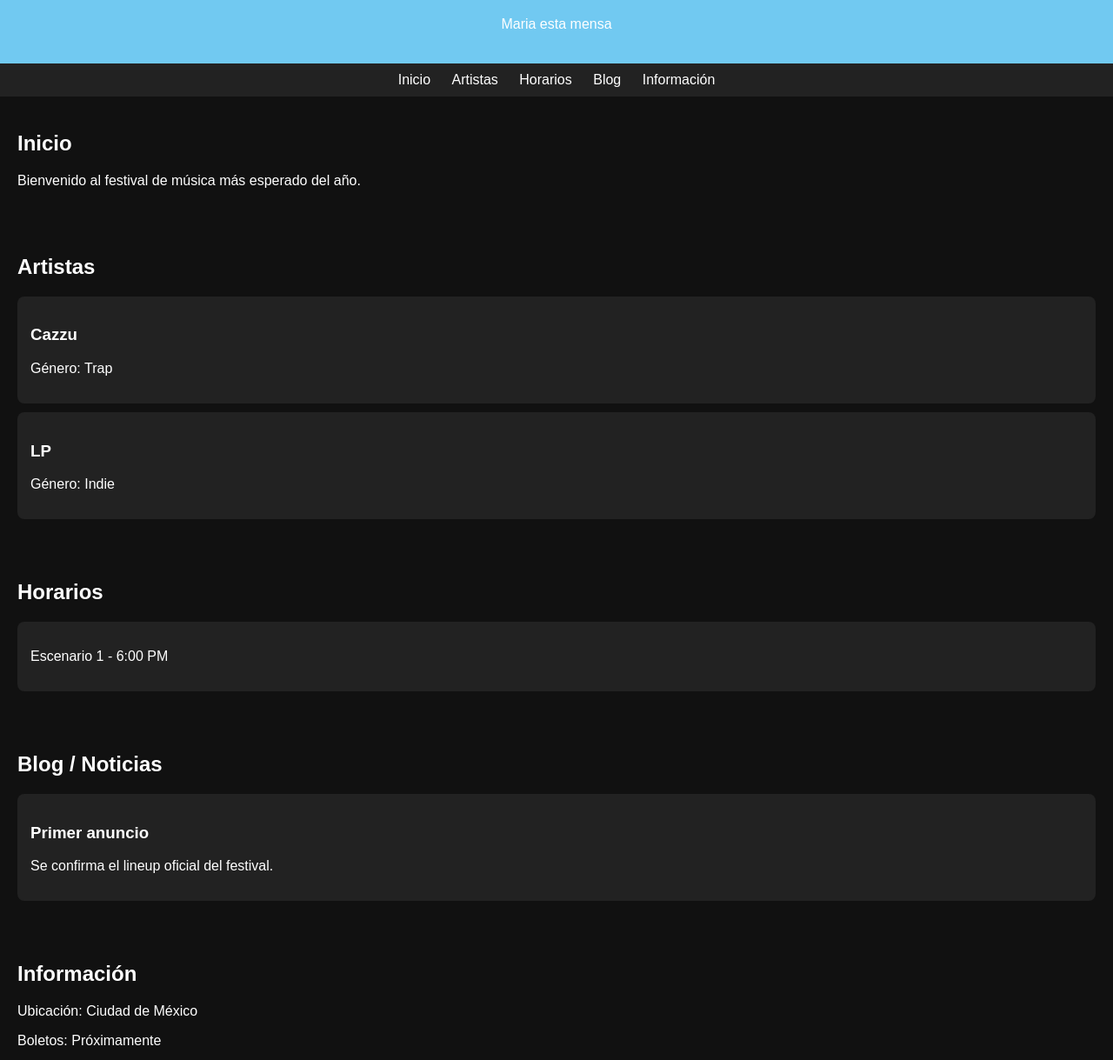
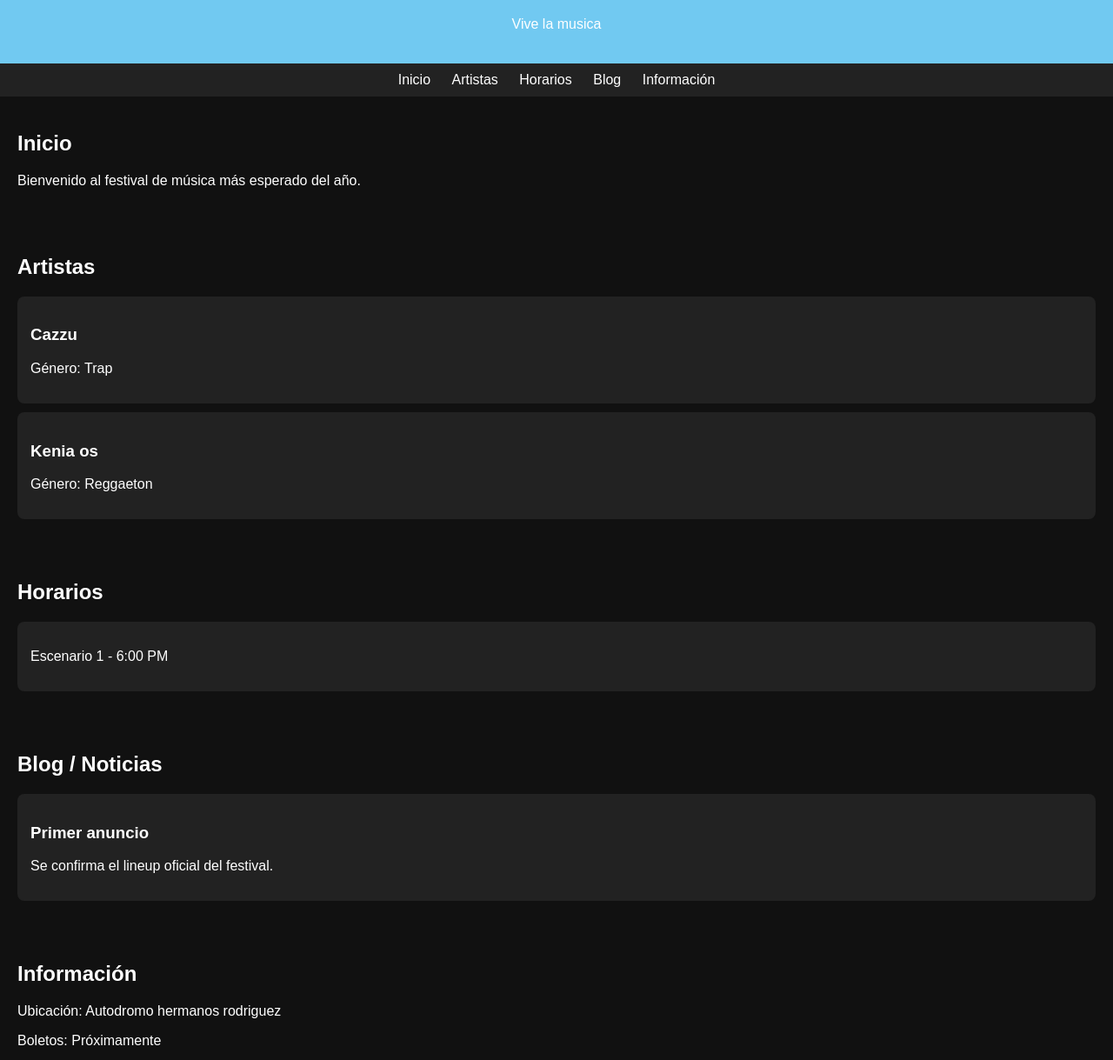
Before and after one commit to Dulce-Villafana/Conoce-a-tu-artista, a plain HTML site: page index.html in a window 1280 px wide. Shown: the part 81-1300 px from the top of the page at 87% size. Drawn offline with Linux system fonts and the light colour scheme.

Commit message:
actualizo pagina de inico

```diff
--- a/index.html
+++ b/index.html
@@ -46,7 +46,7 @@
 
 <header>
     <h1> Conoce a tu artista</h1>
-    <p>Maria esta mensa</p>
+    <p>Vive la musica</p>
 </header>
 
 <nav>
@@ -69,8 +69,8 @@
         <p>Género: Trap</p>
     </div>
     <div class="card">
-        <h3>LP </h3>
-        <p>Género: Indie </p>
+        <h3>Kenia os </h3>
+        <p>Género: Reggaeton</p>
     </div>
 </section>
 
@@ -91,7 +91,7 @@
 
 <section id="info">
     <h2>Información</h2>
-    <p>Ubicación: Ciudad de México</p>
+    <p>Ubicación: Autodromo hermanos rodriguez</p>
     <p>Boletos: Próximamente</p>
 </section>
 
```
